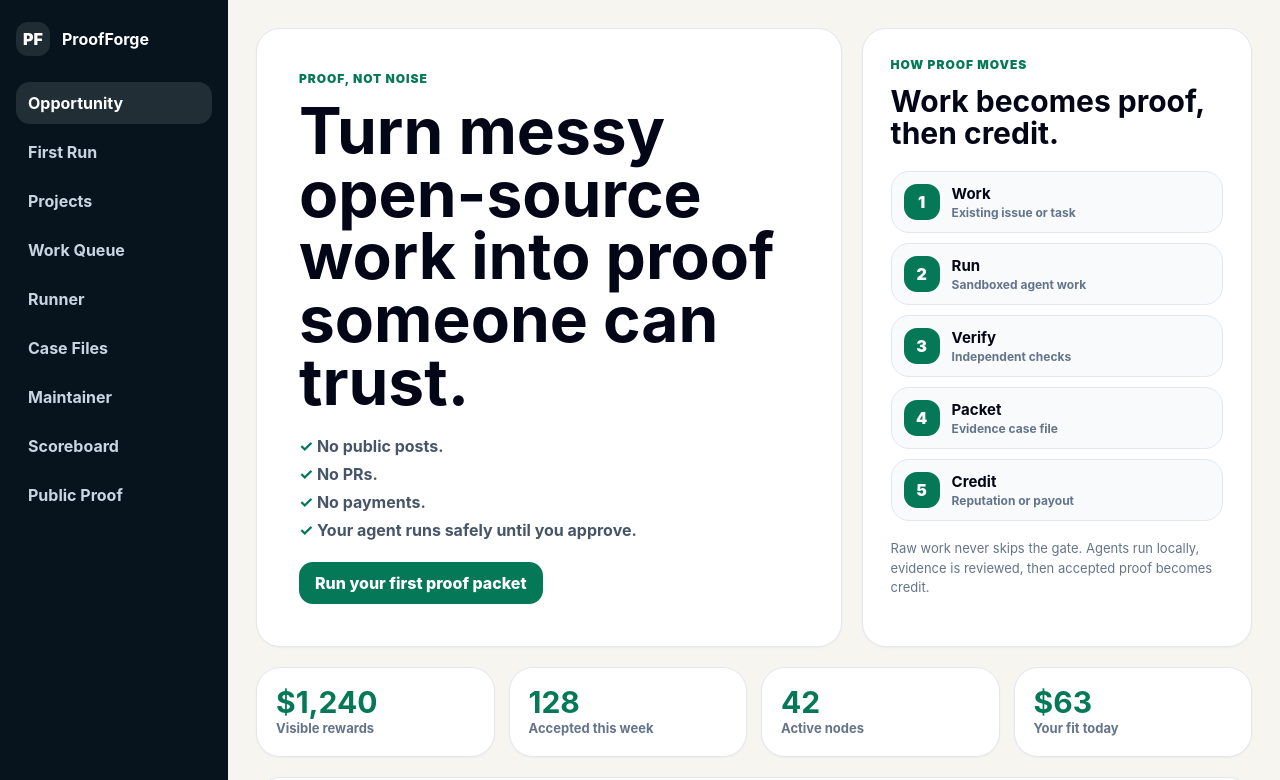
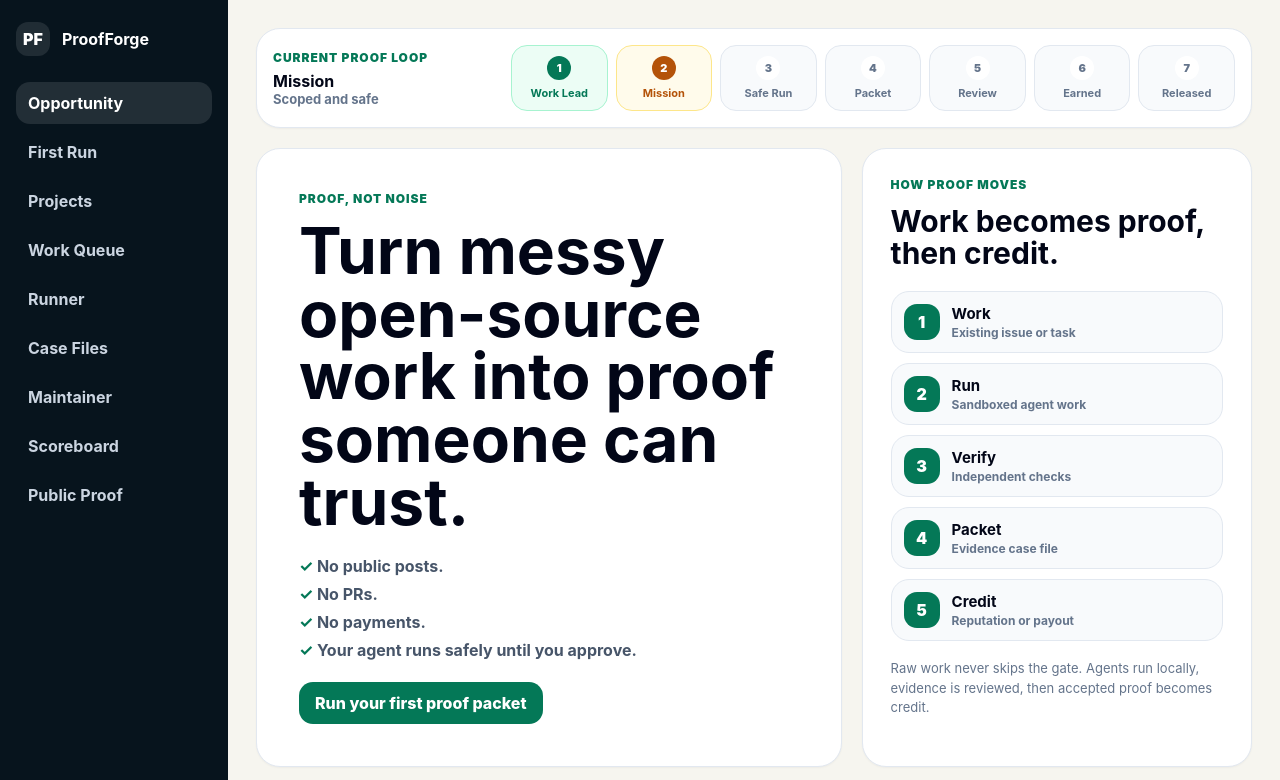
Before and after one commit to Devpen787/proofforge, a React (Vite) app in the folder apps/web/: page / in a window 1280 px wide. Shown: the top 780 px of the page. Built offline with nearby package versions, Linux system fonts and the light colour scheme.

Commit message:
feat: carry proof state through browser flow

```diff
--- a/apps/web/src/main.tsx
+++ b/apps/web/src/main.tsx
@@ -30,11 +30,19 @@ function screenFromHash(): Screen {
 
 function App() {
   const [screen, setScreenState] = React.useState<Screen>(screenFromHash);
+  const [packetReady, setPacketReady] = React.useState(false);
+  const [submitted, setSubmitted] = React.useState(false);
   const [accepted, setAccepted] = React.useState(false);
   const [released, setReleased] = React.useState(false);
   const setScreen = React.useCallback((nextScreen: Screen) => {
     window.location.hash = nextScreen;
     setScreenState(nextScreen);
+  }, []);
+  const resetProof = React.useCallback(() => {
+    setPacketReady(false);
+    setSubmitted(false);
+    setAccepted(false);
+    setReleased(false);
   }, []);
 
   React.useEffect(() => {
@@ -65,16 +73,41 @@ function App() {
       </aside>
 
       <main className="main">
-        {screen === "opportunity" && <OpportunityScreen onStart={() => setScreen("first-run")} />}
+        <ProofProgressBand screen={screen} packetReady={packetReady} submitted={submitted} accepted={accepted} released={released} />
+        {screen === "opportunity" && (
+          <OpportunityScreen
+            onStart={() => {
+              resetProof();
+              setScreen("first-run");
+            }}
+          />
+        )}
         {screen === "first-run" && <FirstRunScreen onRun={() => setScreen("run")} onQueue={() => setScreen("work-queue")} />}
         {screen === "projects" && <ProjectsScreen onQueue={() => setScreen("work-queue")} />}
         {screen === "work-queue" && <WorkQueueScreen onRun={() => setScreen("run")} />}
-        {screen === "run" && <RunnerScreen onPacket={() => setScreen("case-file")} />}
-        {screen === "case-file" && <CaseFileScreen onSubmit={() => setScreen("maintainer")} />}
+        {screen === "run" && (
+          <RunnerScreen
+            onPacket={() => {
+              setPacketReady(true);
+              setScreen("case-file");
+            }}
+          />
+        )}
+        {screen === "case-file" && (
+          <CaseFileScreen
+            submitted={submitted}
+            onSubmit={() => {
+              setSubmitted(true);
+              setScreen("maintainer");
+            }}
+          />
+        )}
         {screen === "maintainer" && (
           <MaintainerScreen
+            submitted={submitted}
             accepted={accepted}
             onAccept={() => {
+              setSubmitted(true);
               setAccepted(true);
               setReleased(false);
               setScreen("scoreboard");
@@ -86,13 +119,63 @@ function App() {
             accepted={accepted}
             released={released}
             onRelease={() => setReleased(true)}
-            onNext={() => setScreen("first-run")}
+            onNext={() => {
+              resetProof();
+              setScreen("first-run");
+            }}
             onPublicProof={() => setScreen("public-proof")}
           />
         )}
         {screen === "public-proof" && <PublicProofScreen onBack={() => setScreen("scoreboard")} />}
       </main>
     </div>
+  );
+}
+
+function ProofProgressBand({
+  screen,
+  packetReady,
+  submitted,
+  accepted,
+  released
+}: {
+  screen: Screen;
+  packetReady: boolean;
+  submitted: boolean;
+  accepted: boolean;
+  released: boolean;
+}) {
+  const started = screen !== "opportunity";
+  const stages = [
+    { label: "Work Lead", detail: "Existing work", done: true },
+    { label: "Mission", detail: "Scoped and safe", done: started },
+    { label: "Safe Run", detail: "Local evidence", done: packetReady || submitted || accepted || released },
+    { label: "Packet", detail: "Case file ready", done: packetReady || submitted || accepted || released },
+    { label: "Review", detail: "Maintainer decision", done: submitted || accepted || released },
+    { label: "Earned", detail: "Accepted proof", done: accepted || released },
+    { label: "Released", detail: "Manual payout", done: released }
+  ];
+  const activeIndex = Math.min(
+    stages.findIndex((stage) => !stage.done) === -1 ? stages.length - 1 : stages.findIndex((stage) => !stage.done),
+    stages.length - 1
+  );
+
+  return (
+    <section className="proof-progress-band" aria-label="Proof progress">
+      <div>
+        <p className="small-label">Current proof loop</p>
+        <strong>{stages[activeIndex].label}</strong>
+        <span>{stages[activeIndex].detail}</span>
+      </div>
+      <ol>
+        {stages.map((stage, index) => (
+          <li className={stage.done ? "done" : index === activeIndex ? "active" : ""} key={stage.label}>
+            <span>{index + 1}</span>
+            <b>{stage.label}</b>
+          </li>
+        ))}
+      </ol>
+    </section>
   );
 }
 
@@ -512,12 +595,12 @@ environment.json`}</pre>
   );
 }
 
-function CaseFileScreen({ onSubmit }: { onSubmit: () => void }) {
+function CaseFileScreen({ submitted, onSubmit }: { submitted: boolean; onSubmit: () => void }) {
   return (
     <section className="page-grid case-grid">
       <header className="page-header">
         <span>Case File / {demoPacket.id}</span>
-        <button className="primary-action" onClick={onSubmit}>Submit Packet</button>
+        <button className="primary-action" onClick={onSubmit} disabled={submitted}>{submitted ? "Submitted" : "Submit Packet"}</button>
       </header>
       <div className="panel">
         <p className="small-label">Maintainer summary</p>
@@ -601,15 +684,15 @@ function CaseFileScreen({ onSubmit }: { onSubmit: () => void }) {
             </ul>
           </div>
         </div>
-        <button className="primary-action full" onClick={onSubmit}>
-          Submit to Maintainer Inbox
+        <button className="primary-action full" onClick={onSubmit} disabled={submitted}>
+          {submitted ? "Submitted to Maintainer Inbox" : "Submit to Maintainer Inbox"}
         </button>
       </div>
     </section>
   );
 }
 
-function MaintainerScreen({ accepted, onAccept }: { accepted: boolean; onAccept: () => void }) {
+function MaintainerScreen({ submitted, accepted, onAccept }: { submitted: boolean; accepted: boolean; onAccept: () => void }) {
   return (
     <section className="page-grid maintainer-grid">
       <header className="page-header">
@@ -619,10 +702,10 @@ function MaintainerScreen({ accepted, onAccept }: { accepted: boolean; onAccept:
         </button>
       </header>
       <div className="metric-strip compact">
+        <Metric label="Submitted" value={submitted ? "1" : "0"} />
         <Metric label="Unresolved" value={accepted ? "0" : "1"} />
         <Metric label="Accepted" value={accepted ? "1" : "0"} />
         <Metric label="Revision" value="0" />
-        <Metric label="Rejected" value="0" />
       </div>
       <div className="panel">
         <h2>Review standards</h2>
--- a/apps/web/src/styles.css
+++ b/apps/web/src/styles.css
@@ -86,6 +86,89 @@ button {
   padding: 28px;
   min-width: 0;
   overflow: hidden;
+}
+
+.proof-progress-band {
+  display: grid;
+  grid-template-columns: 220px 1fr;
+  gap: 18px;
+  align-items: center;
+  border: 1px solid #e2e8f0;
+  border-radius: 24px;
+  background: white;
+  padding: 16px;
+  margin-bottom: 20px;
+  box-shadow: 0 1px 2px rgba(15, 23, 42, 0.04);
+}
+
+.proof-progress-band .small-label {
+  margin-bottom: 6px;
+}
+
+.proof-progress-band strong,
+.proof-progress-band span {
+  display: block;
+}
+
+.proof-progress-band > div > span {
+  color: #64748b;
+  font-size: 13px;
+  font-weight: 700;
+}
+
+.proof-progress-band ol {
+  display: grid;
+  grid-template-columns: repeat(7, minmax(0, 1fr));
+  gap: 8px;
+  list-style: none;
+  margin: 0;
+  padding: 0;
+}
+
+.proof-progress-band li {
+  display: grid;
+  gap: 6px;
+  justify-items: center;
+  border: 1px solid #e2e8f0;
+  border-radius: 16px;
+  background: #f8fafc;
+  padding: 10px 6px;
+  color: #64748b;
+  font-size: 11px;
+  font-weight: 900;
+  text-align: center;
+}
+
+.proof-progress-band li span {
+  width: 24px;
+  height: 24px;
+  display: grid;
+  place-items: center;
+  border-radius: 999px;
+  background: white;
+  color: #64748b;
+}
+
+.proof-progress-band li.done {
+  border-color: #a7f3d0;
+  background: #ecfdf5;
+  color: #047857;
+}
+
+.proof-progress-band li.done span {
+  background: #047857;
+  color: white;
+}
+
+.proof-progress-band li.active {
+  border-color: #fde68a;
+  background: #fffbeb;
+  color: #b45309;
+}
+
+.proof-progress-band li.active span {
+  background: #b45309;
+  color: white;
 }
 
 .page-grid {
@@ -938,6 +1021,14 @@ code {
     grid-template-columns: 1fr;
   }
 
+  .proof-progress-band {
+    grid-template-columns: 1fr;
+  }
+
+  .proof-progress-band ol {
+    grid-template-columns: repeat(2, minmax(0, 1fr));
+  }
+
   .maintainer-decision-grid,
   .source-grid,
   .import-command,
```
Also changed, not shown: 1 other file (tests, documents, lock files or other folders).
